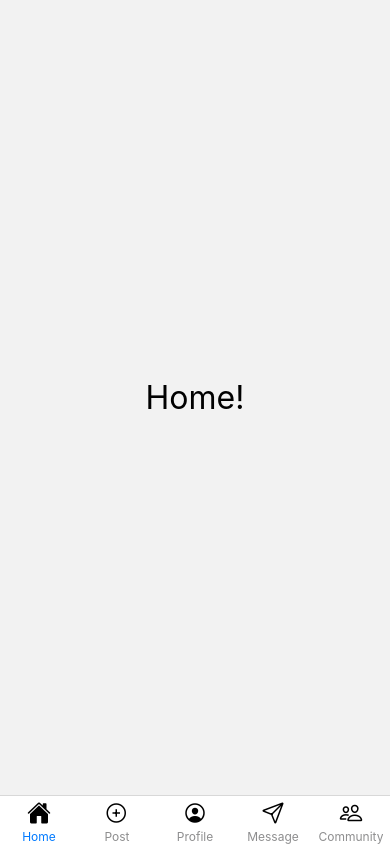
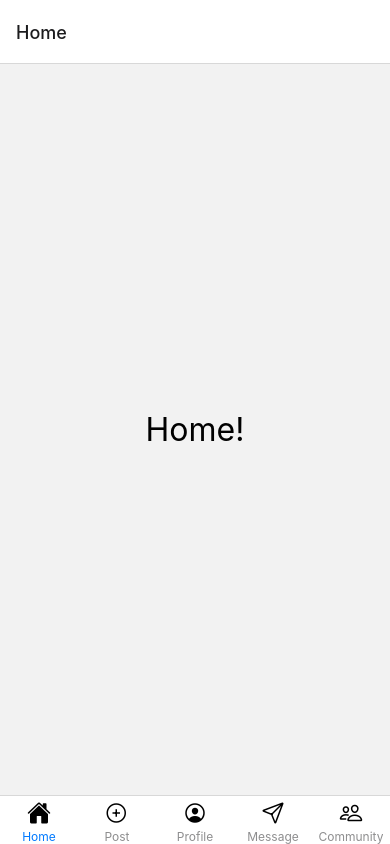
Before and after one commit to nickhafer/inspyre, a React Native app: screen /Home in a window 390 px wide. Built offline with nearby package versions, Linux system fonts and the light colour scheme.

Commit message:
Revert "Merge branch 'main' of https://github.com/nickhafer/inspyre"
This reverts commit ed513ff8eb5a1a68872551e88e7b0495726eb68d, reversing
changes made to a4500e0516bd4e8f8c96a3095c91cc66030722e8.

```diff
--- a/App.js
+++ b/App.js
@@ -3,10 +3,38 @@ import { NavigationContainer } from '@react-navigation/native';
 import { Ionicons } from '@expo/vector-icons';
 import { createBottomTabNavigator } from '@react-navigation/bottom-tabs';
 import MessageScreen from './MessageScreen';
-import PostScreen from './PostScreen';
-import CommunitiesScreen from './CommunitiesScreen';
-import ProfileScreen from './ProfileScreen';
-import HomeScreen from './HomeScreen';
+
+function HomeScreen() {
+  return (
+    <View style={styles.screenContainer}>
+      <Text style={styles.screenText}>Home!</Text>
+    </View>
+  );
+}
+
+function CommunitiesScreen() {
+  return (
+    <View style={styles.screenContainer}>
+      <Text style={styles.screenText}>Communities!</Text>
+    </View>
+  );
+}
+
+function PostScreen() {
+  return (
+    <View style={styles.screenContainer}>
+      <Text style={styles.screenText}>Post!</Text>
+    </View>
+  );
+}
+
+function ProfileScreen() {
+  return (
+    <View style={styles.screenContainer}>
+      <Text style={styles.screenText}>Details!</Text>
+    </View>
+  );
+}
 
 const Tab = createBottomTabNavigator();
 
@@ -50,11 +78,11 @@ export default function App() {
             return <Ionicons name={iconName} size={24} color="black" />;
           }
         })}>
-        <Tab.Screen name="Home" component={HomeScreen} options={{headerShown: false}}/>
-        <Tab.Screen name="Post" component={PostScreen} options={{headerShown: false}}/>
-        <Tab.Screen name="Profile" component={ProfileScreen} options={{headerShown: false}}/>
-        <Tab.Screen name="Message" component={MessageScreen} options={{headerShown: false}}/>
-        <Tab.Screen name="Community" component={CommunitiesScreen} options={{headerShown: false}} />
+        <Tab.Screen name="Home" component={HomeScreen} />
+        <Tab.Screen name="Post" component={PostScreen} />
+        <Tab.Screen name="Profile" component={ProfileScreen} />
+        <Tab.Screen name="Message" component={MessageScreen}/>
+        <Tab.Screen name="Community" component={CommunitiesScreen} />
       </Tab.Navigator>
     </NavigationContainer>
   );
--- a/CommunitiesScreen.js
+++ /dev/null
@@ -1,25 +0,0 @@
-import { Text, View, StyleSheet } from 'react-native';
-import { NavigationContainer } from '@react-navigation/native';
-import { Ionicons } from '@expo/vector-icons';
-import { createBottomTabNavigator } from '@react-navigation/bottom-tabs';
-
-
-
-export default function CommunitiesScreen() {
-    return (
-      <View style={styles.screenContainer}>
-        <Text style={styles.screenText}>Communities!</Text>
-      </View>
-    );
-  }
-
-const styles = StyleSheet.create({
-    screenContainer: {
-      flex: 1,
-      justifyContent: 'center',
-      alignItems: 'center',
-    },
-    screenText: {
-      fontSize: 32,
-    },
-  });
--- a/HomeScreen.js
+++ /dev/null
@@ -1,25 +0,0 @@
-import { Text, View, StyleSheet } from 'react-native';
-import { NavigationContainer } from '@react-navigation/native';
-import { Ionicons } from '@expo/vector-icons';
-import { createBottomTabNavigator } from '@react-navigation/bottom-tabs';
-
-
-
-export default function HomeScreen() {
-    return (
-      <View style={styles.screenContainer}>
-        <Text style={styles.screenText}>Home!</Text>
-      </View>
-    );
-  }
-
-const styles = StyleSheet.create({
-    screenContainer: {
-      flex: 1,
-      justifyContent: 'center',
-      alignItems: 'center',
-    },
-    screenText: {
-      fontSize: 32,
-    },
-  });
--- a/PostScreen.js
+++ /dev/null
@@ -1,25 +0,0 @@
-import { Text, View, StyleSheet } from 'react-native';
-import { NavigationContainer } from '@react-navigation/native';
-import { Ionicons } from '@expo/vector-icons';
-import { createBottomTabNavigator } from '@react-navigation/bottom-tabs';
-
-
-
-export default function PostScreen() {
-    return (
-      <View style={styles.screenContainer}>
-        <Text style={styles.screenText}>Post!</Text>
-      </View>
-    );
-  }
-
-const styles = StyleSheet.create({
-    screenContainer: {
-      flex: 1,
-      justifyContent: 'center',
-      alignItems: 'center',
-    },
-    screenText: {
-      fontSize: 32,
-    },
-  });
--- a/ProfileScreen.js
+++ /dev/null
@@ -1,25 +0,0 @@
-import { Text, View, StyleSheet } from 'react-native';
-import { NavigationContainer } from '@react-navigation/native';
-import { Ionicons } from '@expo/vector-icons';
-import { createBottomTabNavigator } from '@react-navigation/bottom-tabs';
-
-
-
-export default function ProfileScreen() {
-    return (
-      <View style={styles.screenContainer}>
-        <Text style={styles.screenText}>Details!</Text>
-      </View>
-    );
-  }
-
-const styles = StyleSheet.create({
-    screenContainer: {
-      flex: 1,
-      justifyContent: 'center',
-      alignItems: 'center',
-    },
-    screenText: {
-      fontSize: 32,
-    },
-  });
```
